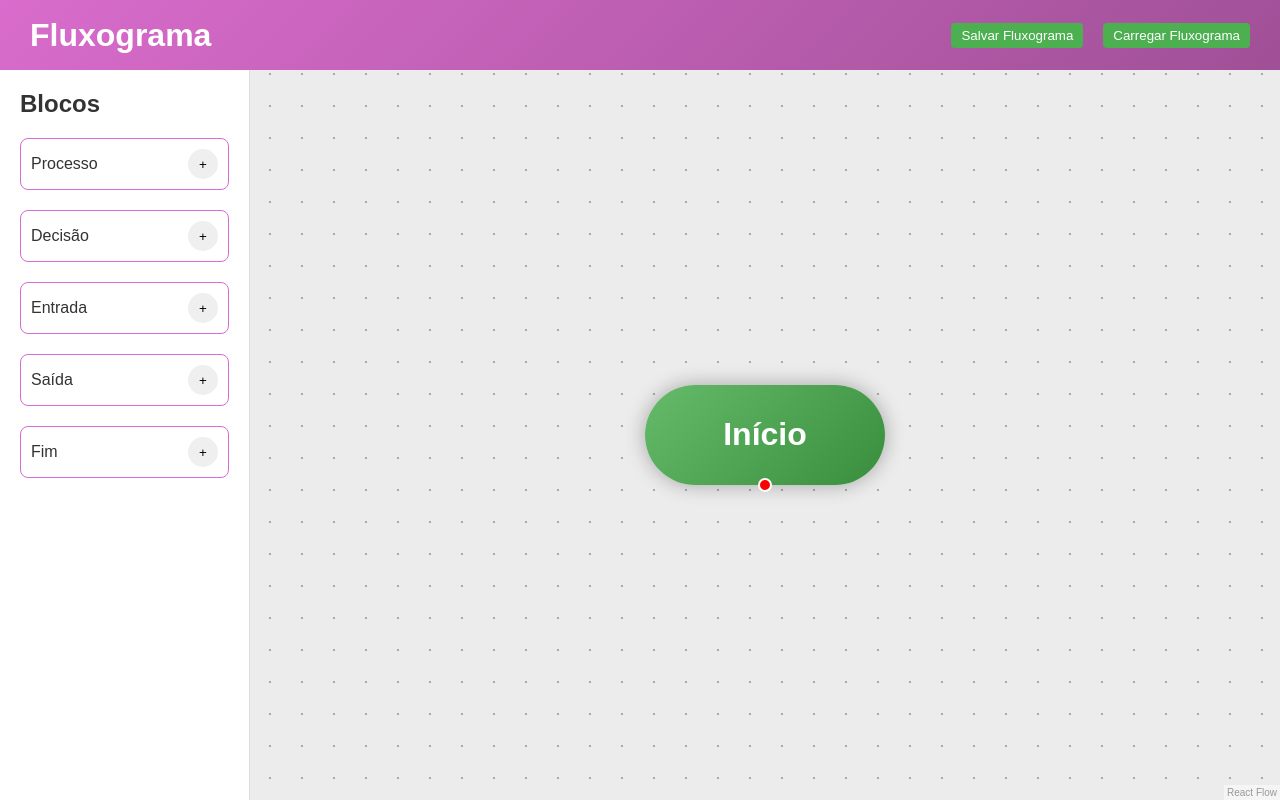
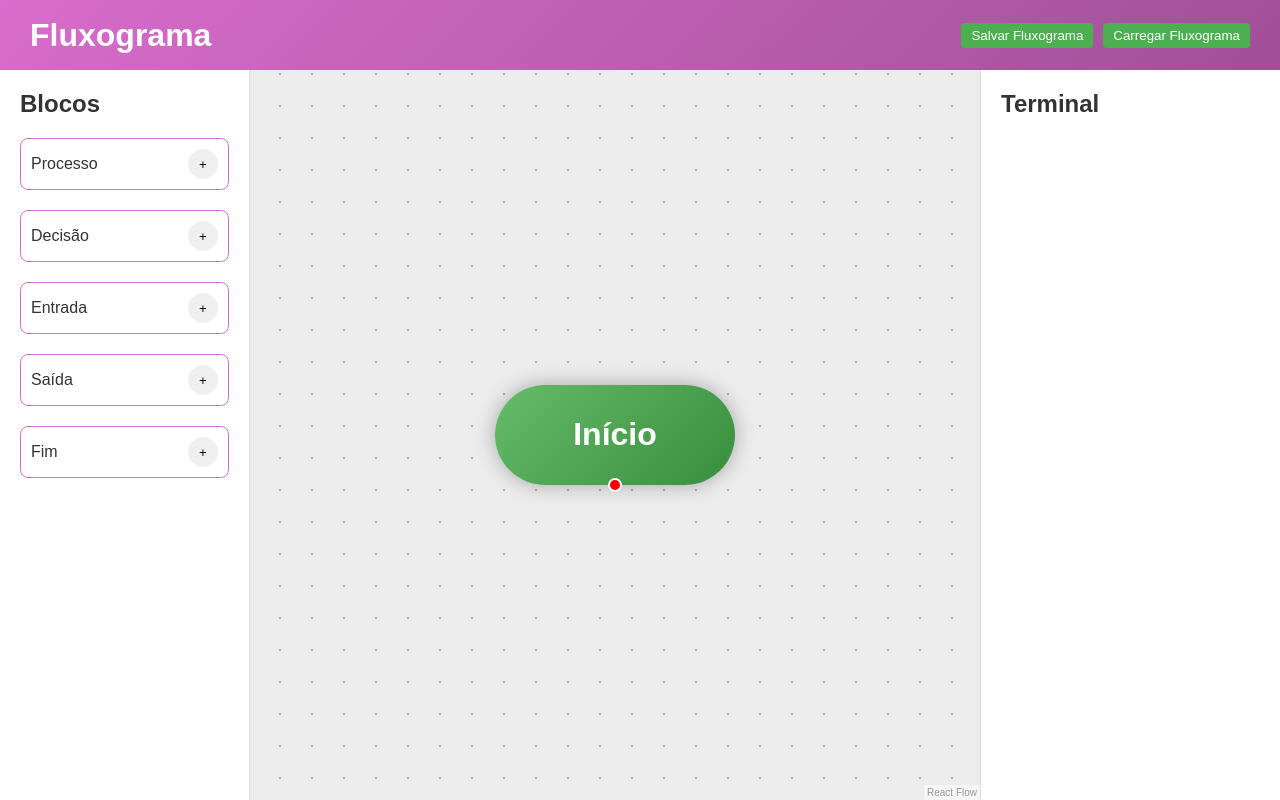
Before and after one commit to MatheusHenriqueLira/Fluxograma-IC, a React (Vite) app: page / in a window 1280 px wide. Built offline with nearby package versions, Linux system fonts and the light colour scheme.

Commit message:
Terminal

```diff
--- a/src/App.css
+++ b/src/App.css
@@ -36,12 +36,11 @@
 
 .botoes {
     display: flex;
-    gap: 10px;
     margin-left: auto;
 }
 
 .salvar-button,
-.carregar-button{
+.carregar-button {
     margin-left: 10px;
     padding: 5px 10px;
     background-color: var(--success-color);
@@ -97,7 +96,8 @@
     position: relative;
 }
 
-.entradaNode, .saidaNode {
+.entradaNode,
+.saidaNode {
     width: 130px;
     height: 75px;
     background: var(--inputoutput-color);
@@ -107,7 +107,9 @@
     align-items: center;
     transform: skew(-10deg);
 }
-.entradaNode span, .saidaNode span {
+
+.entradaNode span,
+.saidaNode span {
     transform: skew(10deg);
 }
 
@@ -143,7 +145,10 @@
     text-align: center;
 }
 
-.decisionContent input, .entradaNode input, .saidaNode input, .processoNode input {
+.decisionContent input,
+.entradaNode input,
+.saidaNode input,
+.processoNode input {
     width: 75%;
     border-radius: 4px;
     margin-top: 5px;
@@ -211,3 +216,10 @@
     transform: scale(1.1);
     color: var(--primary-color);
 }
+
+.terminal {
+    width: 300px;
+    background: var(--surface-color);
+    border-left: 1px solid #ddd;
+    padding: 20px;
+}
--- a/src/App.jsx
+++ b/src/App.jsx
@@ -1,6 +1,7 @@
 import './App.css';
 import Header from './componentes/header';
 import Sidebar from './componentes/sidebar';
+import Terminal from './componentes/terminal';
 import FlowCanvas from './componentes/FlowCanvas';
 import { useNodesState, useEdgesState, addEdge } from "@xyflow/react";
 
@@ -96,7 +97,7 @@ function App() {
           setNodes={setNodes}
           atualizarNode={atualizarNode}
         />
-
+        <Terminal />
       </div>
 
     </div >
--- a/src/componentes/terminal.jsx
+++ b/src/componentes/terminal.jsx
@@ -1,4 +1,4 @@
-function terminal() {
+function Terminal() {
     return (
         <div className="terminal">
             <h2>Terminal</h2>
@@ -6,4 +6,4 @@ function terminal() {
     );
 }
 
-export default terminal;
+export default Terminal;
```
